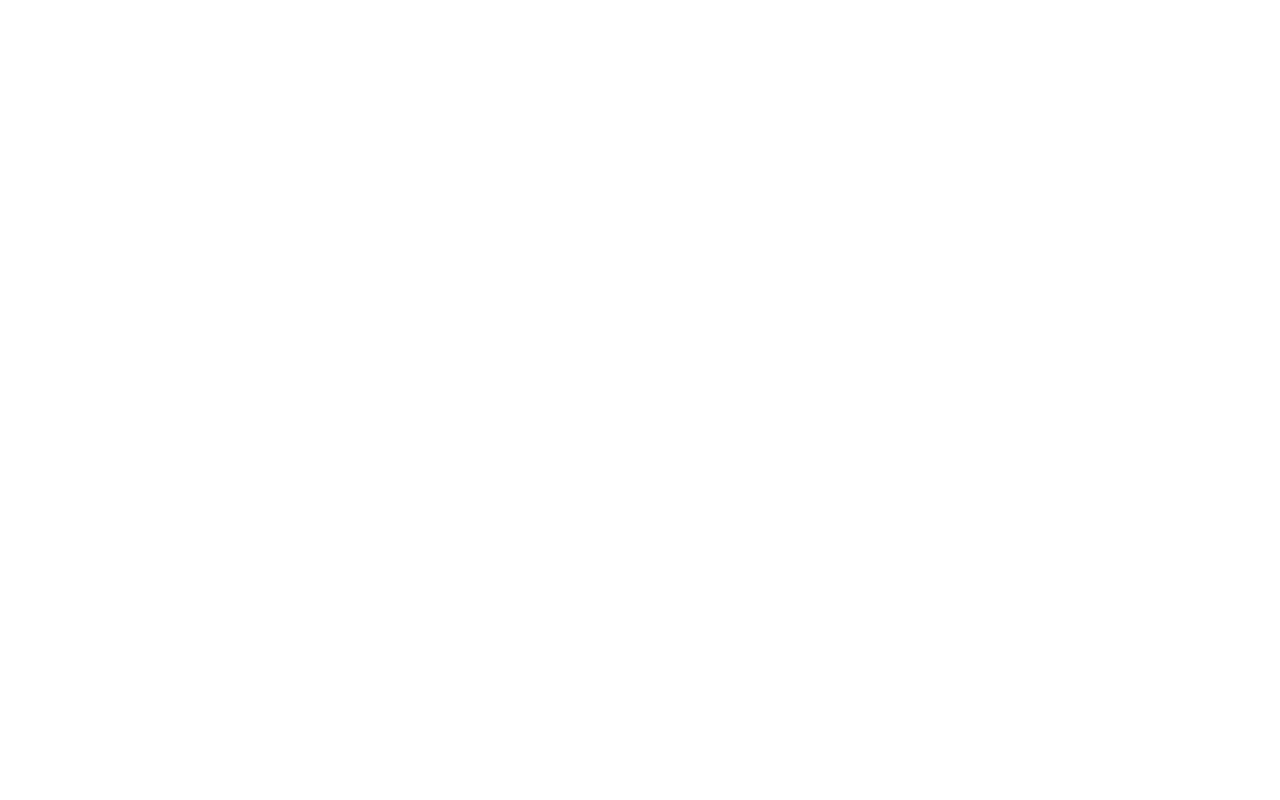
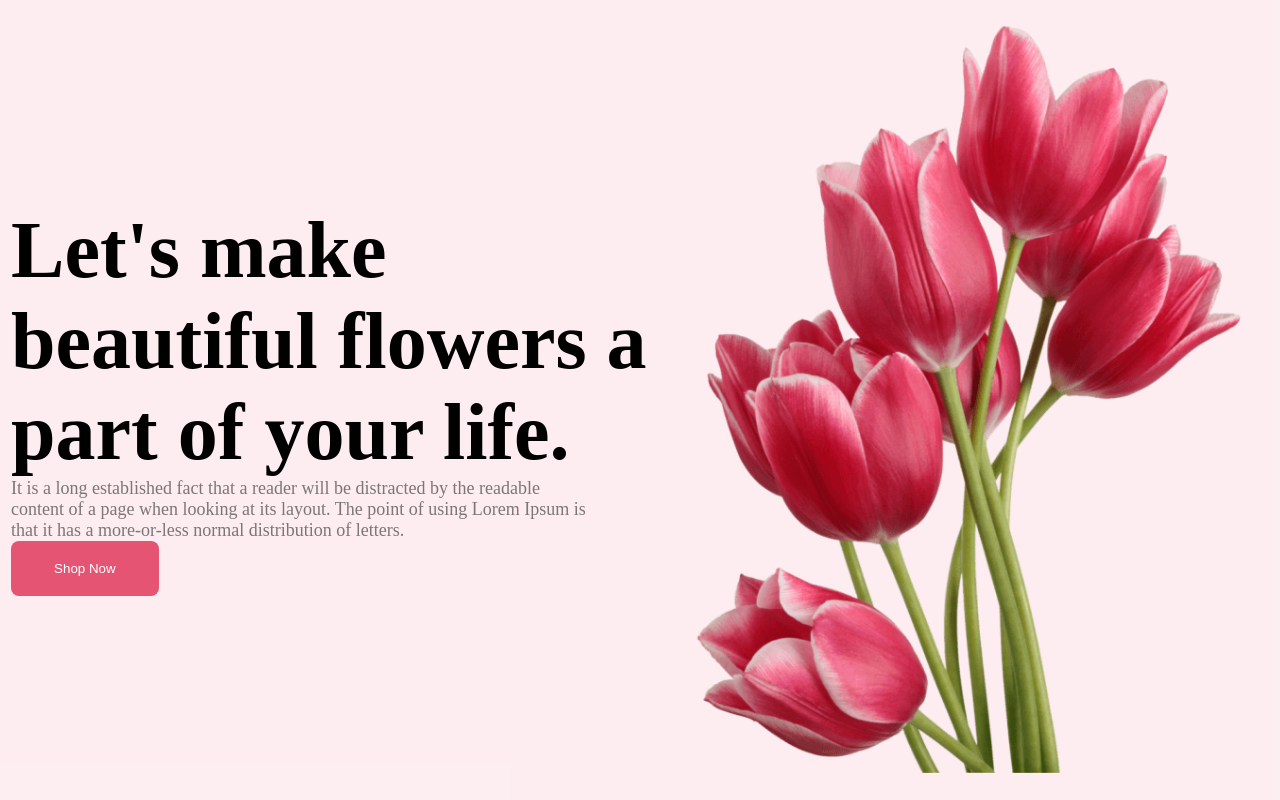
Before and after one commit to mkrafiyah/rafiyas-flower-shop, a plain HTML site: page index.html in a window 1280 px wide. Drawn offline with Linux system fonts and the light colour scheme.

Commit message:
banner structure created

```diff
--- a/index.html
+++ b/index.html
@@ -4,8 +4,33 @@
     <meta charset="UTF-8">
     <meta name="viewport" content="width=device-width, initial-scale=1.0">
     <title>Rafiya's Flower Shop</title>
+    <link rel="stylesheet" href="styles/style.css">
 </head>
 <body>
+    <header>
+        <section>
+            <div class="banner-container">
+                <div class="banner-content">
+                    <h1 class="banner-title">Let's make <br> beautiful flowers a <br> part of your life.</h1>
+                    <p class="banner-description">It is a long established fact that a reader will be distracted by the readable <br> content of a page when looking at its layout. The point of using Lorem Ipsum is <br> that it has a more-or-less normal distribution of letters.</p>
+                    <button class="btn-primary">Shop Now</button>
+
+                </div>
+                <div class="banner-img-container">
+                    <img class="banner-img" src="./images/pngwing 10.png" alt="red orchid">
+
+                </div>
+            </div>
+        </section>
+    </header>
+
+    <!--This is the main section-->
+
+    <main></main>
+
+    <!--This is the footer section-->
+
+    <footer></footer>
 
 </body>
 </html>
--- a/styles/style.css
+++ b/styles/style.css
@@ -2,3 +2,38 @@
     margin: 0;
     padding: 0;
 }
+/* shared styles */
+
+/*banner styles*/
+.banner-container{
+    height: 100vh;
+    width: 100%;
+    background: rgba(229, 84, 115, 0.10);
+    display: flex;
+    justify-content: space-around;
+    align-items: center;
+
+}
+.banner-img{
+    width: 600px;
+    height: 750px;
+
+}
+/* .banner-img-container{
+
+}  */
+.banner-title{
+    font-size: 80px;
+}
+.banner-description{
+    color: rgba(39, 39, 39, 0.60);
+    font-size: 18px;
+}
+.btn-primary{
+    padding: 20px 43px;
+    border-radius: 8px;
+    background: #E55473;
+    border: none;
+    color: white;
+
+}
```
